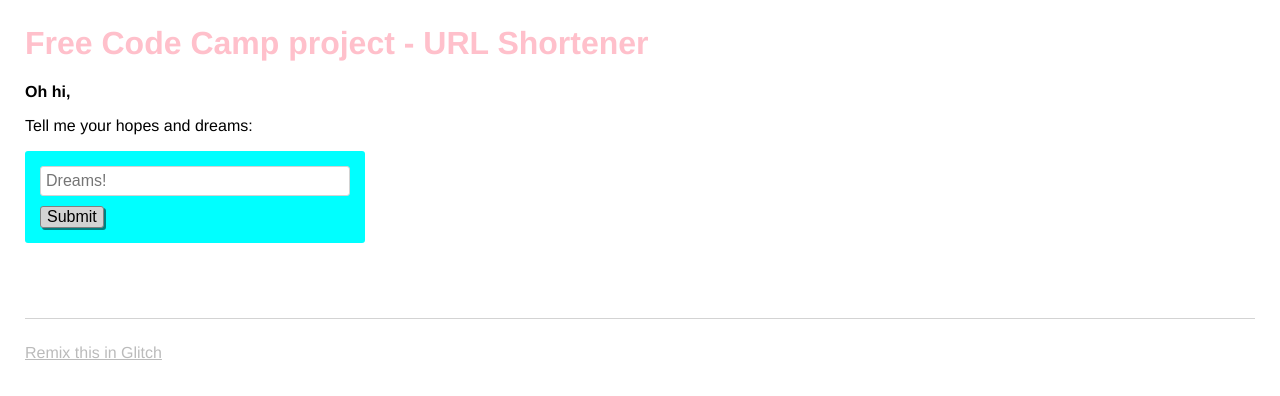
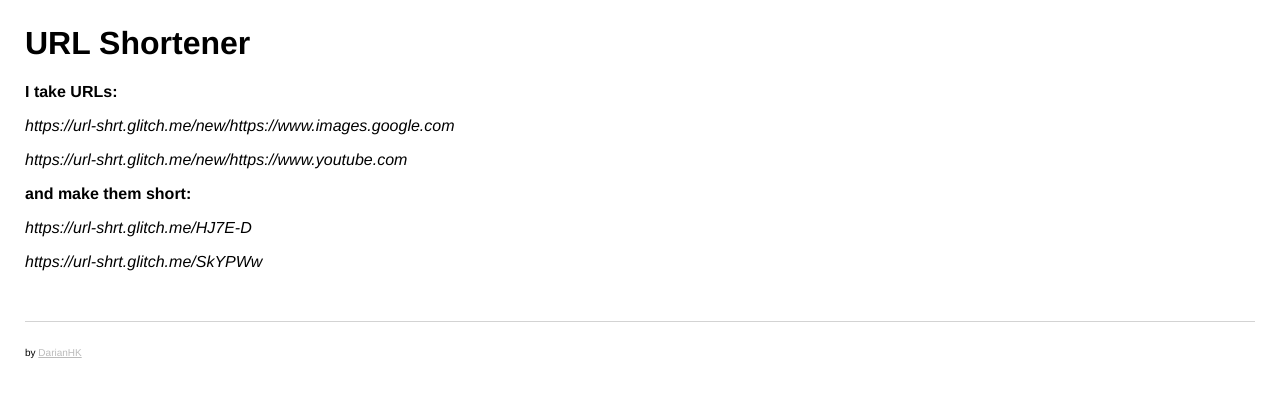
Before and after one commit to darianhk/urlshort, a website: page views/index.html in a window 1280 px wide. Drawn offline with nearby package versions, Linux system fonts and the light colour scheme; no server answers.

Commit message:
🎓🎅 Updated with Glitch

```diff
--- a/public/style.css
+++ b/public/style.css
@@ -15,7 +15,6 @@
 
 h1 {
   font-weight: bold;
-  color: pink;
 }
 
 .bold {
@@ -68,6 +67,7 @@
 }
 
 footer {
+  font-size: 10px;
   margin-top: 50px;
   padding-top: 25px;
   border-top: 1px solid lightgrey;
--- a/views/index.html
+++ b/views/index.html
@@ -10,9 +10,9 @@
 <!DOCTYPE html>
 <html>
   <head>
-    <title>Welcome to Glitch!</title>
+    <title>URL Shortener</title>
     <meta name="description" content="A cool thing made with Glitch">
-    <link id="favicon" rel="icon" href="https://glitch.com/edit/favicon-app.ico" type="image/x-icon">
+    <link id="favicon" rel="icon" href="https://images.freeimages.com/images/large-previews/a2f/mouse-1242875.jpg" type="image/x-icon">
     <meta charset="utf-8">
     <meta http-equiv="X-UA-Compatible" content="IE=edge">
     <meta name="viewport" content="width=device-width, initial-scale=1">
@@ -21,26 +21,24 @@
   <body>
     <header>
       <h1>
-        Free Code Camp project - URL Shortener
+        URL Shortener
       </h1>
     </header>
 
     <main>
-      <p class="bold">Oh hi,</p>
-      <p>Tell me your hopes and dreams:</p>
-      <form>
-        <input type="text" maxlength="100" placeholder="Dreams!">
-        <button type="submit">Submit</button>
-      </form>
-      <section class="dreams">
-        <ul id="dreams">
-        </ul>
-      </section>
+      <p><b>I take URLs:</b></p>
+      <p><em>https://url-shrt.glitch.me/new/https://www.images.google.com</em></p>
+      <p><em>https://url-shrt.glitch.me/new/https://www.youtube.com</em></p>
+
+      <p><b>and make them short:</b></p>
+      <p><em>https://url-shrt.glitch.me/HJ7E-D</em></p>
+      <p><em>https://url-shrt.glitch.me/SkYPWw</em></p>
     </main>
 
     <footer>
-      <a href="https://glitch.com">
-        Remix this in Glitch
+      by
+      <a href="https://glitch.com/@darianhk">
+        DarianHK
       </a>
     </footer>
 
```
Also changed, not shown: server.js (+19 -7 lines).
